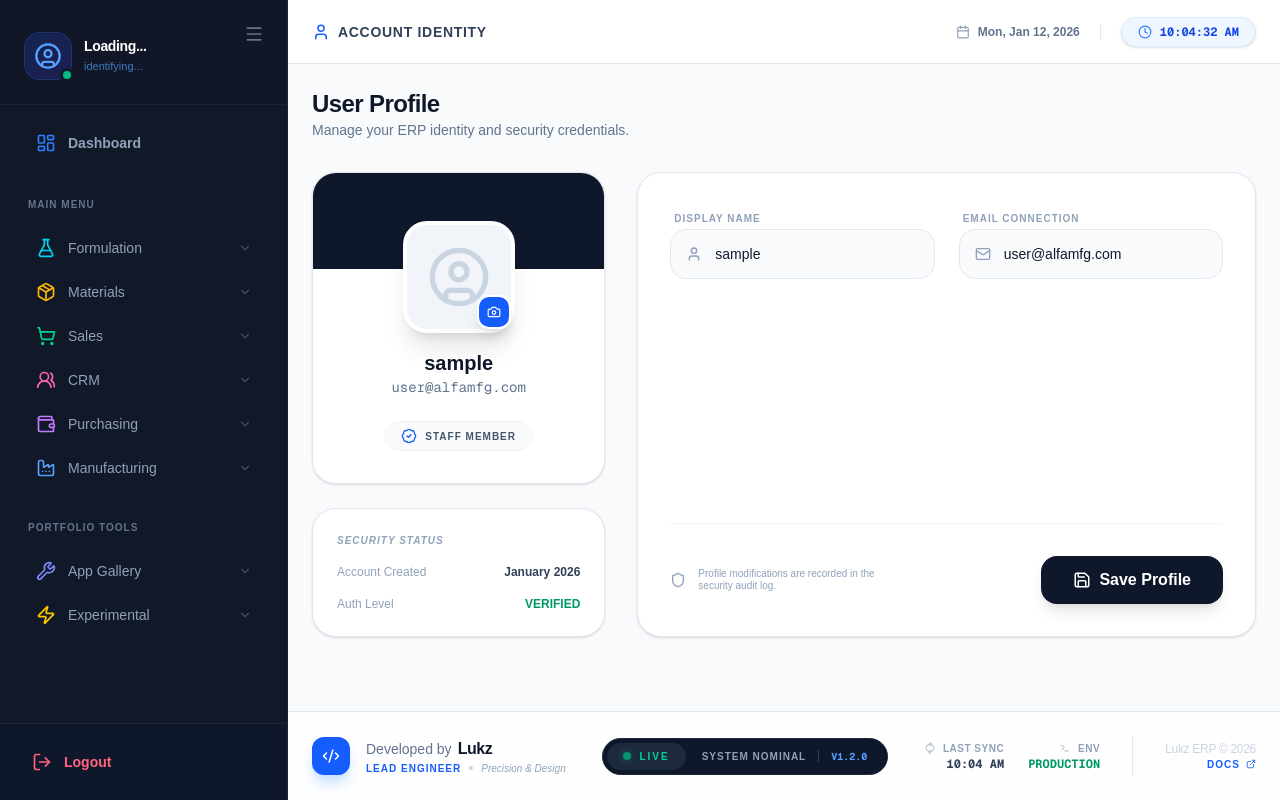
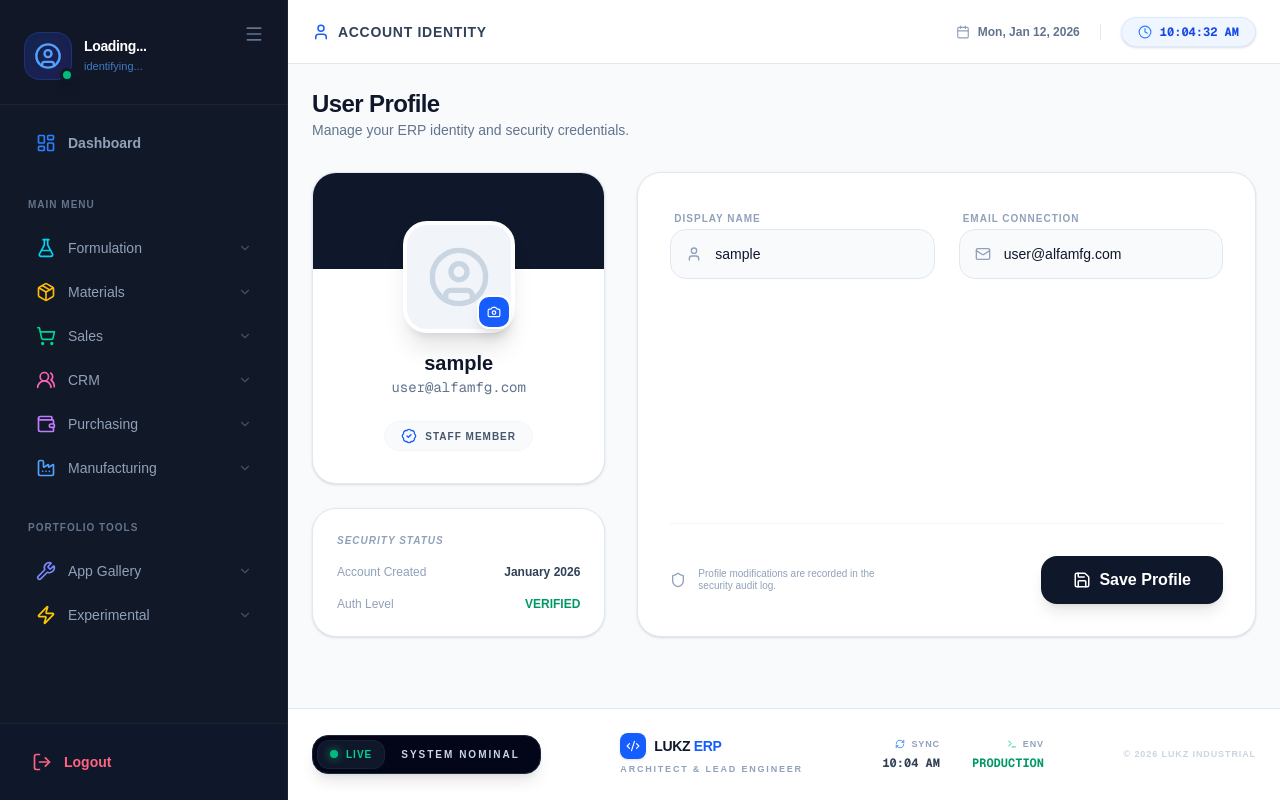
Before and after one commit to tsakamaki4-alt/lukz_erp_frontend, a Next.js app: page /profile in a window 1280 px wide. Built offline with nearby package versions, Linux system fonts and the light colour scheme; sample sign-in values are in the browser's storage.

Commit message:
Update_v1

```diff
--- /dev/null
+++ b/app/SessionManager.tsx
@@ -0,0 +1,59 @@
+'use client';
+
+import { useEffect, useRef, useCallback } from 'react';
+import { useRouter, usePathname } from 'next/navigation';
+
+export default function SessionManager({ children }: { children: React.ReactNode }) {
+  const router = useRouter();
+  const pathname = usePathname();
+
+  // 30 Minutes (change to 10000 for a 10-second test)
+  //const INACTIVITY_LIMIT = 30 * 60 * 1000;
+  const INACTIVITY_LIMIT = 10000;
+
+  const timerRef = useRef<NodeJS.Timeout | null>(null);
+
+  const performLogout = useCallback(() => {
+    // 1. Clear everything
+    localStorage.clear();
+    sessionStorage.clear();
+    document.cookie = "token=; path=/; expires=Thu, 01 Jan 1970 00:00:00 GMT";
+
+    // 2. Redirect
+    window.location.href = '/login?reason=inactivity';
+  }, []);
+
+  const resetTimer = useCallback(() => {
+    if (timerRef.current) clearTimeout(timerRef.current);
+    timerRef.current = setTimeout(performLogout, INACTIVITY_LIMIT);
+  }, [performLogout, INACTIVITY_LIMIT]);
+
+  useEffect(() => {
+    // --- GLOBAL ACCESS GUARD ---
+    const publicPaths = ['/login', '/signup'];
+    const isPublicPath = publicPaths.includes(pathname);
+    const token = localStorage.getItem('token');
+
+    // If they are on a dashboard/internal page without a token, KICK THEM OUT
+    if (!isPublicPath && !token) {
+      performLogout();
+      return;
+    }
+
+    // --- AUTO LOGOUT LOGIC ---
+    if (isPublicPath) return; // Don't run inactivity timer on login page
+
+    const events = ['mousedown', 'keydown', 'click', 'scroll'];
+    const onActivity = () => resetTimer();
+
+    events.forEach(e => window.addEventListener(e, onActivity));
+    resetTimer();
+
+    return () => {
+      events.forEach(e => window.removeEventListener(e, onActivity));
+      if (timerRef.current) clearTimeout(timerRef.current);
+    };
+  }, [pathname, resetTimer, performLogout]);
+
+  return <>{children}</>;
+}
--- a/app/layout.tsx
+++ b/app/layout.tsx
@@ -1,6 +1,7 @@
 import type { Metadata } from "next";
 import { Geist, Geist_Mono } from "next/font/google";
 import "./globals.css";
+import SessionManager from "./SessionManager"; // Import your new component
 
 const geistSans = Geist({
   variable: "--font-geist-sans",
@@ -24,10 +25,11 @@ export default function RootLayout({
 }>) {
   return (
     <html lang="en">
-      <body
-        className={`${geistSans.variable} ${geistMono.variable} antialiased`}
-      >
-        {children}
+      <body className={`${geistSans.variable} ${geistMono.variable} antialiased`}>
+        {/* Call the separate Client Component here */}
+        <SessionManager>
+          {children}
+        </SessionManager>
       </body>
     </html>
   );
--- a/components/Footer.tsx
+++ b/components/Footer.tsx
@@ -1,7 +1,7 @@
 'use client';
 
 import React, { useState, useEffect } from 'react';
-import { Code2, ExternalLink, RefreshCw, Terminal, Cpu } from 'lucide-react';
+import { Code2, RefreshCw, Terminal } from 'lucide-react';
 
 export default function Footer() {
   const [lastSync, setLastSync] = useState<string>('');
@@ -12,75 +12,63 @@ export default function Footer() {
   }, []);
 
   return (
-    <footer className="mt-auto border-t border-slate-200 bg-white/80 backdrop-blur-md p-4 md:p-6 w-full">
-      <div className="max-w-[1600px] mx-auto flex flex-col lg:flex-row justify-between items-center gap-y-8 lg:gap-6">
+    <footer className="mt-auto border-t border-slate-200 bg-white/90 backdrop-blur-md w-full">
+      <div className="max-w-[1600px] mx-auto p-4 md:p-6">
+        <div className="flex flex-col lg:flex-row items-center justify-between gap-6">
 
-        {/* Left Side: Dev Signature - Stacks better on mobile */}
-        <div className="flex items-center gap-4 group self-start lg:self-center">
-          <div className="bg-blue-600 p-2.5 rounded-xl shadow-lg shadow-blue-200 group-hover:scale-110 transition-transform duration-300">
-            <Code2 size={18} className="text-white" />
-          </div>
-          <div className="flex flex-col">
-            <p className="text-sm font-medium text-slate-500 flex items-center gap-1.5">
-              Developed by <span className="font-bold text-slate-900 tracking-tight text-base">Lukz</span>
-            </p>
-            <div className="flex items-center gap-2">
-              <span className="text-[10px] text-blue-600 font-bold uppercase tracking-widest">Lead Engineer</span>
-              <span className="h-1 w-1 rounded-full bg-slate-300 hidden sm:block" />
-              <span className="text-[10px] text-slate-400 italic hidden sm:block">Precision & Design</span>
+          {/* Status Capsule - Now HIDDEN on mobile, visible on LG screens */}
+          <div className="hidden lg:flex items-center bg-slate-950 p-1 rounded-2xl border border-slate-800 shadow-lg">
+            <div className="flex items-center gap-2 px-3 py-1.5 bg-slate-800/50 rounded-xl border border-white/5">
+              <div className="h-2 w-2 rounded-full bg-emerald-500 animate-pulse shadow-[0_0_10px_rgba(16,185,129,0.8)]" />
+              <span className="text-[10px] font-black text-emerald-400 uppercase tracking-widest">Live</span>
+            </div>
+            <div className="flex items-center px-4">
+              <span className="text-[10px] font-bold text-slate-300 uppercase tracking-[0.2em] whitespace-nowrap">
+                System Nominal
+              </span>
             </div>
           </div>
-        </div>
 
-        {/* Center: Live Status Capsule - Becomes a compact grid on mobile */}
-        <div className="w-full lg:w-auto flex items-center bg-slate-900 p-1 rounded-2xl lg:rounded-full border border-slate-800 shadow-inner overflow-hidden">
-          <div className="flex items-center gap-2 px-3 lg:px-4 py-1.5 bg-slate-800 rounded-xl lg:rounded-full">
-            <div className="h-2 w-2 rounded-full bg-emerald-500 animate-pulse shadow-[0_0_8px_rgba(16,185,129,0.6)]" />
-            <span className="text-[9px] lg:text-[10px] font-black text-emerald-400 uppercase tracking-[0.2em]">Live</span>
+          {/* Branding Section - Centered signature for mobile */}
+          <div className="flex flex-col items-center lg:items-start gap-1">
+            <div className="flex items-center gap-2">
+              <div className="bg-blue-600 p-1.5 rounded-lg shadow-sm">
+                <Code2 size={14} className="text-white" />
+              </div>
+              <p className="text-sm font-black text-slate-900 tracking-tight">
+                LUKZ <span className="text-blue-600 uppercase">ERP</span>
+              </p>
+            </div>
+            <p className="text-[9px] font-bold text-slate-400 uppercase tracking-[0.2em]">
+              Architect & Lead Engineer
+            </p>
           </div>
-          <div className="flex flex-1 items-center justify-around lg:justify-start gap-3 px-3 lg:px-4 py-1.5">
-            <span className="text-[9px] lg:text-[10px] font-bold text-slate-400 uppercase tracking-widest whitespace-nowrap">System Nominal</span>
-            <div className="h-3 w-[1px] bg-slate-700" />
-            <span className="text-[9px] lg:text-[10px] font-mono text-blue-400 uppercase font-bold">v1.2.0</span>
-          </div>
-        </div>
 
-        {/* Right Side: Metadata - 2x2 Grid on Mobile, Row on Desktop */}
-        <div className="w-full lg:w-auto flex flex-col md:flex-row items-center gap-6 lg:gap-8">
-          <div className="grid grid-cols-2 md:flex md:items-center gap-6 w-full md:w-auto">
-            <div className="flex flex-col items-start md:items-end border-l-2 md:border-l-0 md:pr-0 pl-3 md:pl-0 border-slate-100">
-              <div className="flex items-center gap-2 text-slate-400 text-[10px] font-bold uppercase tracking-wider">
-                <RefreshCw size={10} className="animate-[spin_4s_linear_infinite]" />
-                Last Sync
+          {/* Technical Metadata - Hidden on mobile */}
+          <div className="hidden lg:flex items-center gap-8">
+            <div className="flex flex-col items-end">
+              <div className="flex items-center gap-1.5 text-slate-400 text-[9px] font-black uppercase tracking-widest mb-1">
+                <RefreshCw size={10} className="text-blue-500" />
+                Sync
               </div>
               <span className="text-xs font-mono font-bold text-slate-700">{lastSync}</span>
             </div>
 
-            <div className="flex flex-col items-start md:items-end border-l-2 md:border-l-0 md:pr-0 pl-3 md:pl-0 border-slate-100">
-              <div className="flex items-center gap-2 text-slate-400 text-[10px] font-bold uppercase tracking-wider">
-                <Terminal size={10} />
+            <div className="flex flex-col items-end">
+              <div className="flex items-center gap-1.5 text-slate-400 text-[9px] font-black uppercase tracking-widest mb-1">
+                <Terminal size={10} className="text-emerald-500" />
                 Env
               </div>
               <span className="text-xs font-mono font-bold text-emerald-600 uppercase">Production</span>
             </div>
           </div>
 
-          <div className="h-10 w-[1px] bg-slate-200 hidden lg:block" />
+          {/* Minimal Baseline - Only visible element besides branding on mobile */}
+          <div className="text-[9px] font-bold text-slate-300 uppercase tracking-widest border-t border-slate-50 lg:border-0 w-full lg:w-auto text-center pt-4 lg:pt-0">
+            © {currentYear} LUKZ INDUSTRIAL
+          </div>
 
-          <div className="flex flex-row md:flex-col items-center justify-between md:items-end w-full md:w-auto pt-4 md:pt-0 border-t md:border-t-0 border-slate-100">
-             <div className="flex items-center gap-2 text-slate-500 text-[10px] md:text-xs font-bold tracking-tight">
-               <span className="text-slate-300 font-normal">Lukz ERP © {currentYear}</span>
-             </div>
-             <a
-               href="#"
-               className="group text-[10px] text-blue-600 hover:text-blue-700 flex items-center gap-1.5 transition-all font-bold uppercase tracking-widest"
-             >
-               Docs
-               <ExternalLink size={10} className="group-hover:translate-x-0.5 group-hover:-translate-y-0.5 transition-transform" />
-             </a>
-          </div>
         </div>
-
       </div>
     </footer>
   );
--- a/next.config.ts
+++ b/next.config.ts
@@ -5,8 +5,8 @@ const nextConfig = {
     unoptimized: true,
   },
   // This matches your repository name exactly
-  basePath: '/lukz_erp_frontend',
-  assetPrefix: '/lukz_erp_frontend',
+  //basePath: '/lukz_erp_frontend',
+ // assetPrefix: '/lukz_erp_frontend',
 };
 
 export default nextConfig;
```
Also changed, not shown: app/(components)/(experimental_ai)/ai_assistant/page.tsx (+33 -10 lines), app/(components)/(experimental_ai)/quick_labels/page.tsx (+72 -47 lines).
